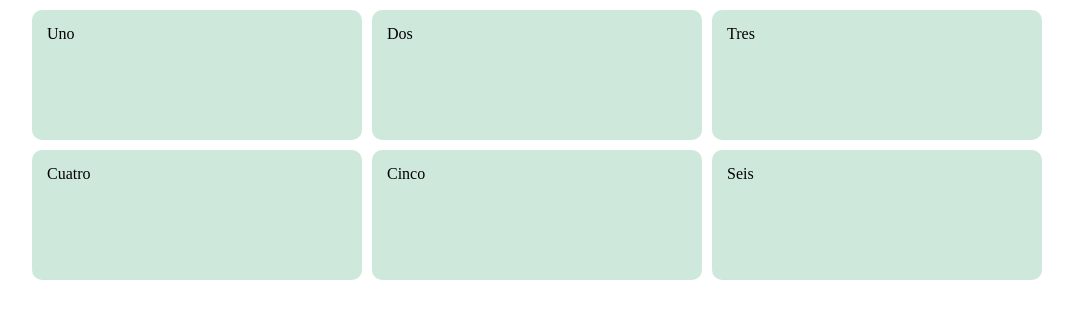
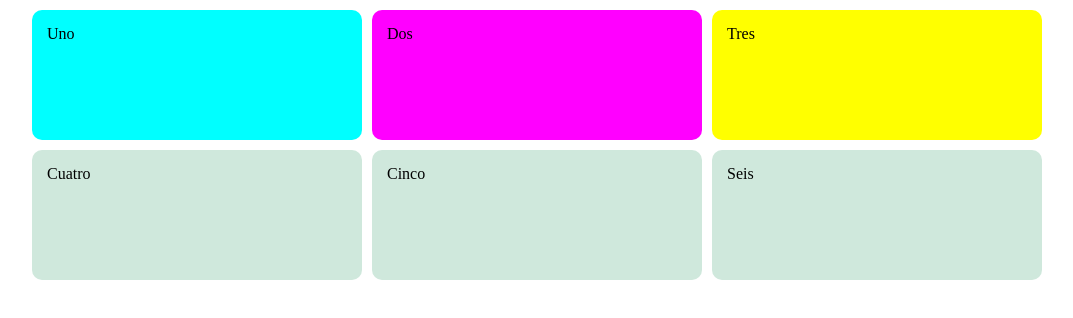
Before and after one commit to AlfonsoLN/claseHTML, a plain HTML site: page index.html in a window 1280 px wide. Shown: the whole page, without its empty margins (138-1211 px from the left). Drawn offline with Linux system fonts and the light colour scheme.

Commit message:
Especificidad

```diff
--- a/index.css
+++ b/index.css
@@ -11,6 +11,15 @@ main{
     width: 940px;
     align-items: center;
 }
+
+div:first-child{
+    background-color: cyan !important;
+}
+
+#tres{
+    background-color: yellow;
+}
+
 .number{
     margin: auto;
     background-color: #cfe8dc;
--- a/index.html
+++ b/index.html
@@ -9,8 +9,8 @@
 <body>
     <main>
         <div class="number">Uno</div>
-        <div class="number">Dos</div>
-        <div class="number">Tres</div>
+        <div class="number" style="background-color: magenta;">Dos</div>
+        <div class="number" id="tres">Tres</div>
         <div class="number">Cuatro</div>
         <div class="number">Cinco</div>
         <div class="number">Seis</div>
```
